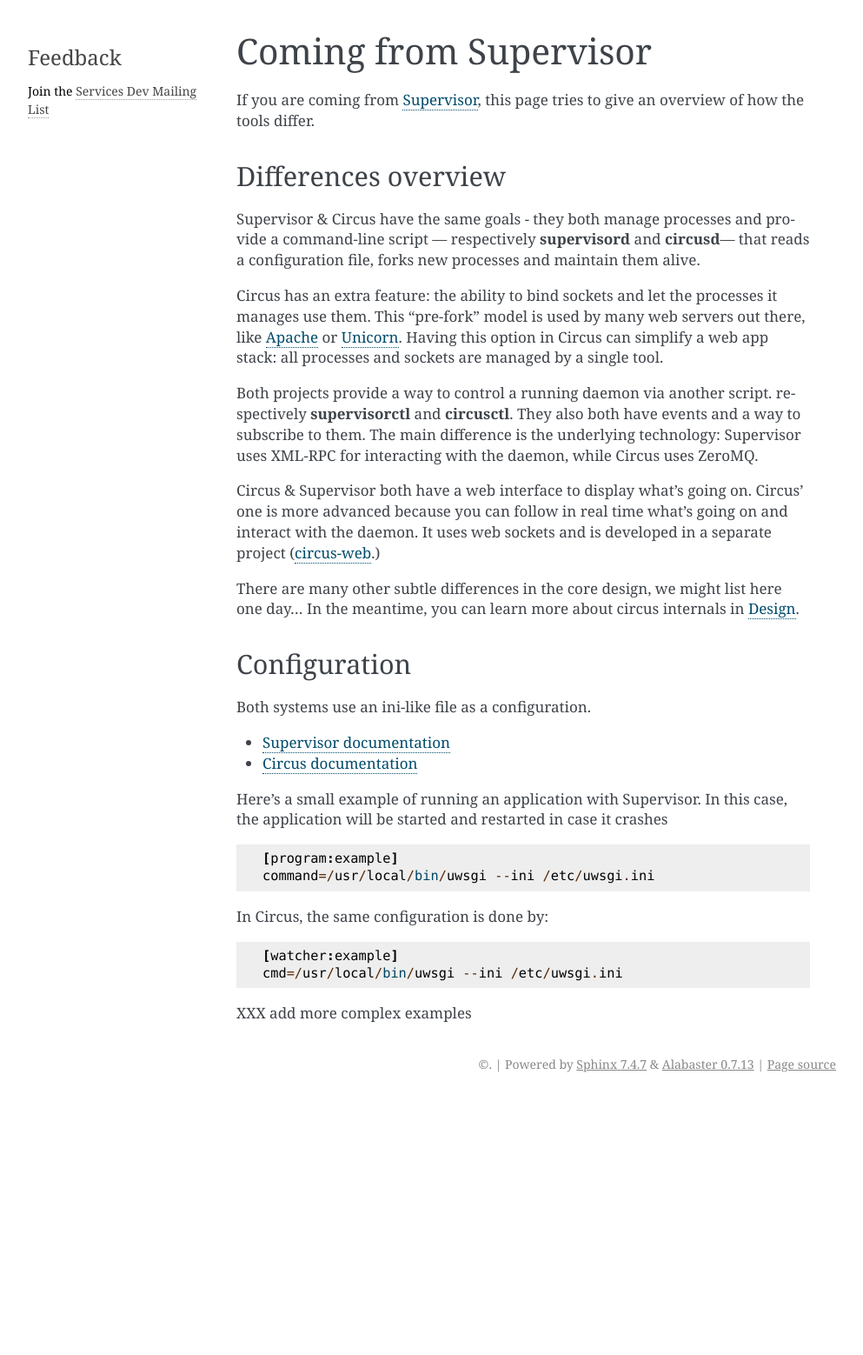
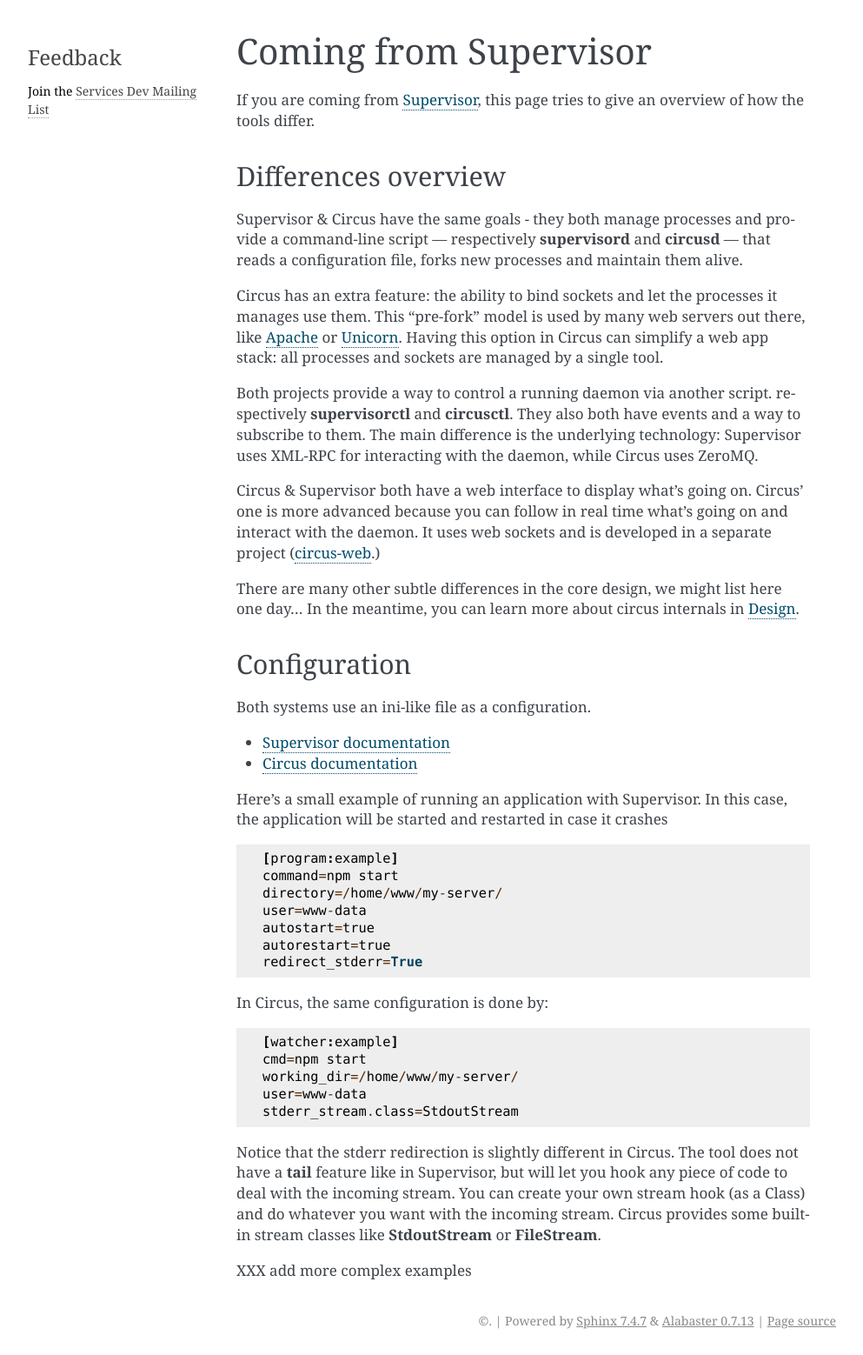
Before and after one commit to circus-tent/circus, a Sphinx documentation site: the page built from docs/source/supervisor.rst, in a window 1280 px wide. Shown: the whole page at 87% size, without its empty margins (148-1141 px from the left). Built offline with Sphinx 7.4.7, drawn with Linux system fonts in a browser that asks for light colours; pages that are not in the unit, such as notebooks, are missing from menus; before the commit the page ends 1263 px from its top, so only the background shows below that.

Commit message:
more details on supervisor streams

```diff
--- a/docs/source/supervisor.rst
+++ b/docs/source/supervisor.rst
@@ -11,7 +11,7 @@
 --------------------
 
 Supervisor & Circus have the same goals - they both manage processes and
-provide a command-line script — respectively **supervisord** and **circusd**—
+provide a command-line script — respectively **supervisord** and **circusd** —
 that reads a configuration file, forks new processes and maintain them alive.
 
 Circus has an extra feature: the ability to bind sockets and
@@ -49,13 +49,26 @@
 case, the application will be started and restarted in case it crashes ::
 
     [program:example]
-    command=/usr/local/bin/uwsgi --ini /etc/uwsgi.ini
-
+    command=npm start
+    directory=/home/www/my-server/
+    user=www-data
+    autostart=true
+    autorestart=true
+    redirect_stderr=True
 
 In Circus, the same configuration is done by::
 
     [watcher:example]
-    cmd=/usr/local/bin/uwsgi --ini /etc/uwsgi.ini
+    cmd=npm start
+    working_dir=/home/www/my-server/
+    user=www-data
+    stderr_stream.class=StdoutStream
 
+Notice that the stderr redirection is slightly different in Circus. The
+tool does not have a **tail** feature like in Supervisor, but will let
+you hook any piece of code to deal with the incoming stream. You
+can create your own stream hook (as a Class) and do whatever you want with
+the incoming stream. Circus provides some built-in stream classes
+like **StdoutStream** or **FileStream**.
 
 XXX add more complex examples
```
